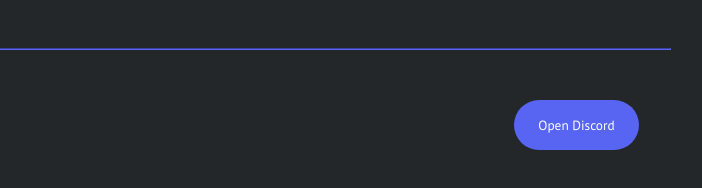
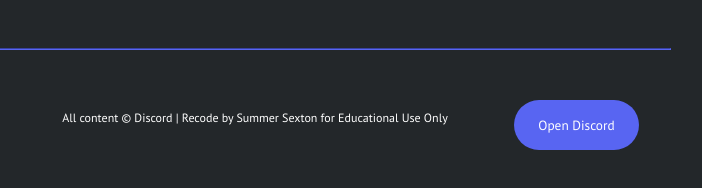
Before and after one commit to n315-sarsexto/homework-three, a website with bundled scripts: page index.html in a window 1280 px wide. Shown: the part 4947-5135 px from the top of the page, 385-1087 px from the left. Built offline with nearby package versions, Linux system fonts and the light colour scheme.

Commit message:
FINAL commit

```diff
--- a/index.html
+++ b/index.html
@@ -94,6 +94,9 @@
                 <img src="images/discord-logo.png" alt="Discord logo">
 
             </div>
+            <div class="disclaimer">
+                <p>All content &copy; Discord | Recode by Summer Sexton for Educational Use Only</p>
+            </div>
             <div class="button">
                 <a href="https://discord.com/channels/@me"><button>Open Discord</button></a>
             </div>
--- a/scss/nav-footer/footer.scss
+++ b/scss/nav-footer/footer.scss
@@ -66,6 +66,15 @@ footer{
                 width: 125px;
             }
         }
+        .disclaimer{
+            p{
+                margin: none;
+                padding: none;
+                font-family: 'PT Sans', sans-serif;
+                color: #fff;
+                font-size: 12px;
+            }
+        }
         .button{
             button{
                 width: 125px;
```
Also changed, not shown: README.md, css/styles.css.
